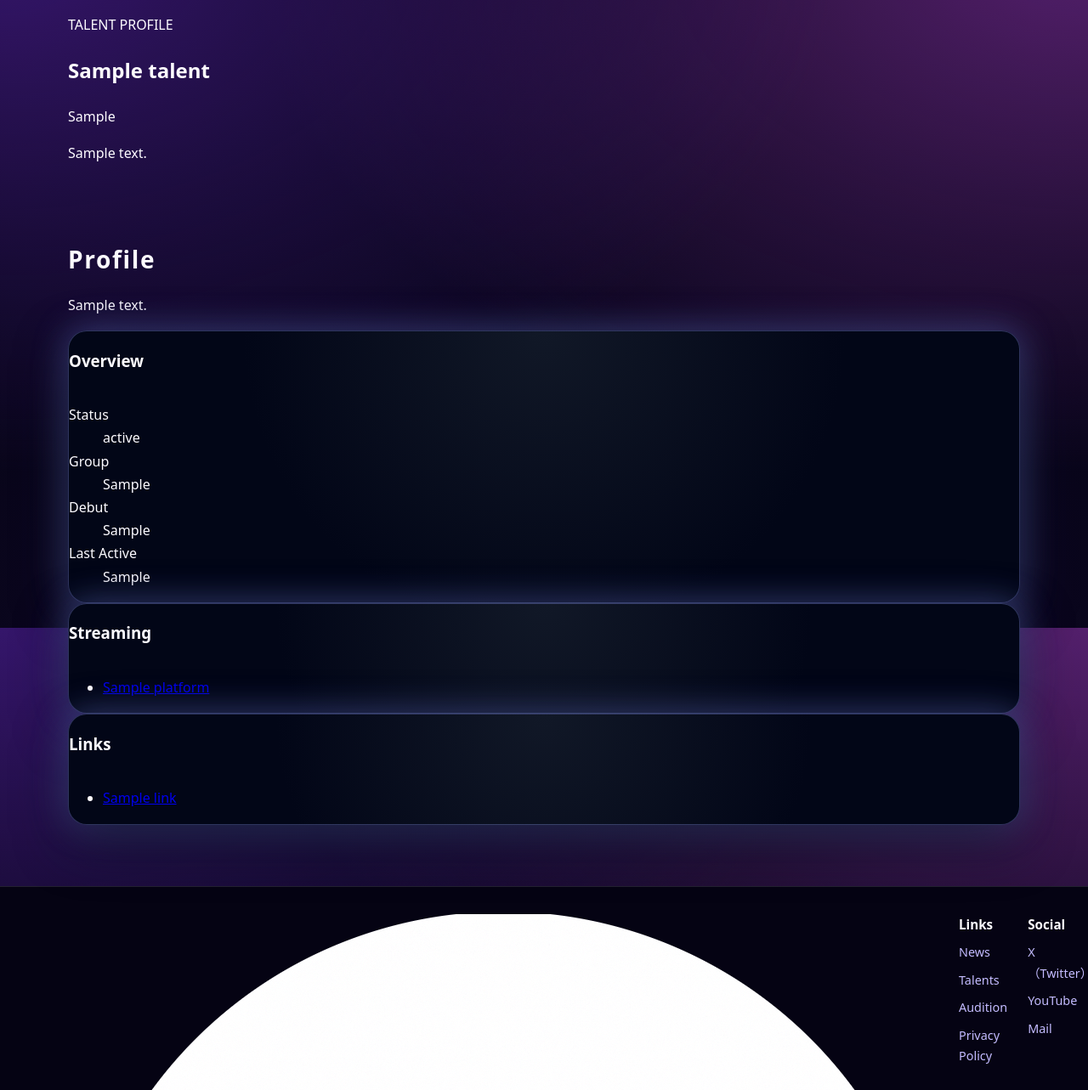
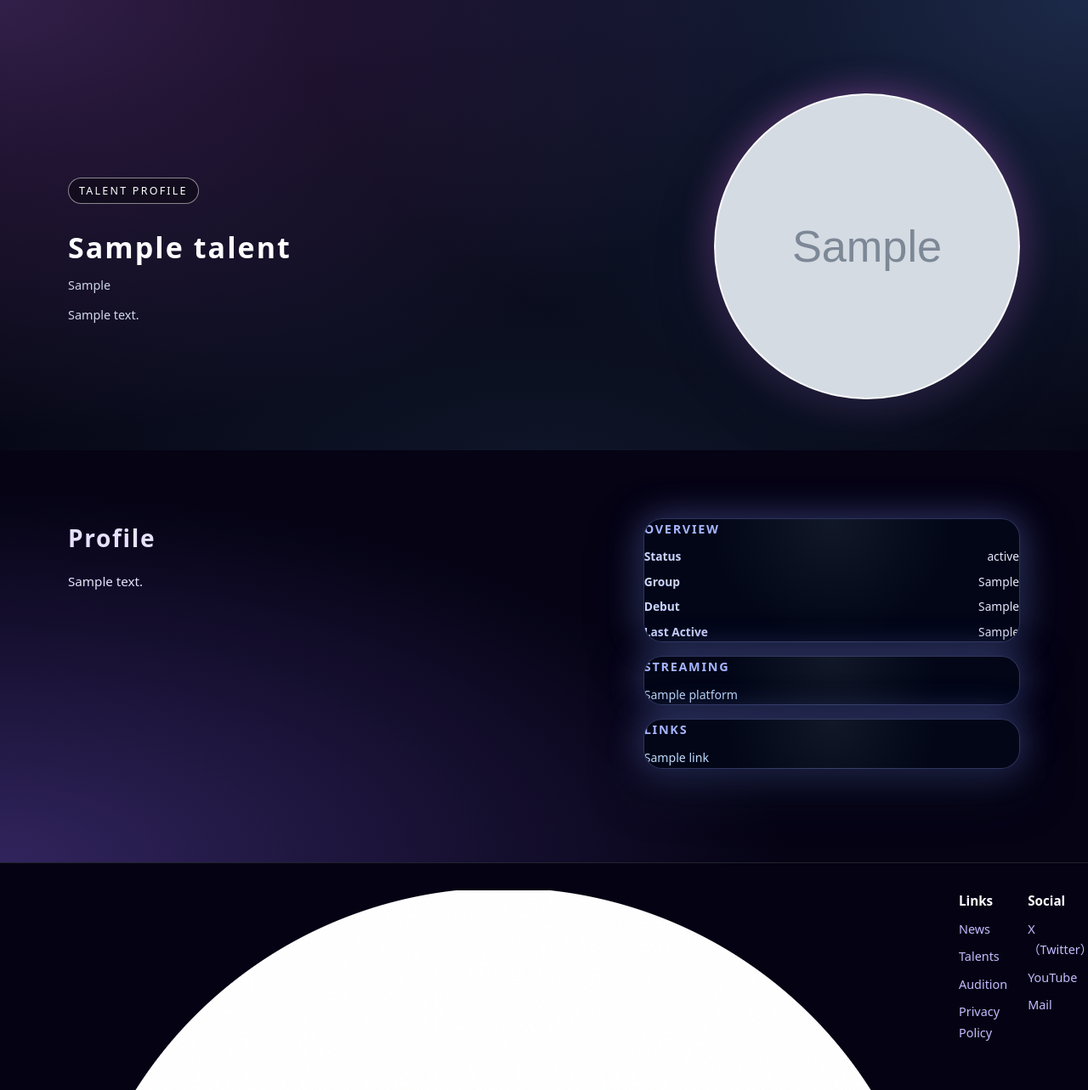
Before and after one commit to shuu3126/coroproject.hp, a PHP site: page /html/talent.php?id=1 in a window 1280 px wide. Shown: the part 61-1344 px from the top of the page at 85% size. Run offline with PHP 8.4, Linux system fonts and the light colour scheme; tables that the repository leaves empty or names only in its code hold one stand-in row (values such as "Sample post"); grey boxes marked "Sample" are stand-in pictures.

Commit message:
Update styles.css

```diff
--- a/css/styles.css
+++ b/css/styles.css
@@ -996,3 +996,194 @@ select{
   background: rgba(15, 23, 42, .9);
   color: #e0e7ff;
 }
+/* ============================
+   Talent Detail Page
+   ============================ */
+
+/* ヒーロー部分（名前・タグ・アイコン） */
+.talent-hero{
+  position: relative;
+  padding: clamp(70px, 9vw, 110px) 0 clamp(40px, 6vw, 60px);
+  color: #fff;
+  overflow: hidden;
+}
+
+.talent-hero-bg{
+  position:absolute;
+  inset:0;
+  pointer-events:none;
+  background:
+    radial-gradient(120% 160% at 0% 0%, rgba(199,125,255,.25), transparent 60%),
+    radial-gradient(120% 160% at 100% 0%, rgba(96,165,250,.25), transparent 60%),
+    radial-gradient(80% 90% at 50% 105%, rgba(15,23,42,1), #02010b);
+  opacity: .95;
+}
+
+.talent-hero-inner{
+  position:relative;
+  z-index:1;
+  display:grid;
+  gap:32px;
+  align-items:center;
+}
+
+@media (min-width: 900px){
+  .talent-hero-inner{
+    grid-template-columns:minmax(0, 1.1fr) minmax(0, 1fr);
+  }
+}
+
+/* 左側（テキスト） */
+.talent-hero-main .eyebrow{
+  display:inline-flex;
+  padding:4px 12px;
+  border-radius:999px;
+  font-size:.78rem;
+  letter-spacing:.18em;
+  text-transform:uppercase;
+  border:1px solid rgba(255,255,255,.5);
+  background:rgba(0,0,0,.35);
+}
+
+.talent-name-main{
+  margin:10px 0 4px;
+  font-size: clamp(26px, 3.2vw, 34px);
+  letter-spacing:.06em;
+}
+
+.talent-name-kana{
+  margin:0 0 10px;
+  font-size:.9rem;
+  color:rgba(226,232,255,.9);
+}
+
+.talent-tags{
+  display:flex;
+  flex-wrap:wrap;
+  gap:8px;
+  margin:8px 0 12px;
+}
+.talent-tags span{
+  padding:3px 10px;
+  border-radius:999px;
+  font-size:.8rem;
+  border:1px solid rgba(148,163,255,.8);
+  background:rgba(15,23,42,.9);
+}
+
+.talent-catch{
+  margin:0;
+  max-width:480px;
+  font-size:.9rem;
+  color:rgba(226,232,255,.92);
+}
+
+/* 右側（アイコン画像） */
+.talent-hero-visual{
+  justify-self:end;
+}
+.talent-hero-avatar{
+  width:min(360px, 38vw);
+  aspect-ratio: 1 / 1;
+  border-radius:50%;
+  background-size:cover;
+  background-position:center;
+  box-shadow:
+    0 22px 60px rgba(15,23,42,.95),
+    0 0 40px rgba(244,114,255,.45);
+  border: 2px solid rgba(255,255,255,.85);
+}
+
+/* ============================
+   Talent Detail - Profile layout
+   ============================ */
+
+.talent-profile-section{
+  padding: 80px 0 110px;
+  background:
+    radial-gradient(120% 150% at 0% 100%, #31245d 0%, transparent 60%),
+    #050314;
+}
+
+.talent-profile-inner{
+  display:grid;
+  gap:32px;
+}
+
+@media (min-width: 920px){
+  .talent-profile-inner{
+    grid-template-columns:minmax(0, 1.6fr) minmax(0, 1.1fr);
+    align-items:flex-start;
+  }
+}
+
+.talent-profile-main{
+  font-size:.95rem;
+  color:#e7e1ff;
+}
+.talent-profile-main .section-title{
+  margin:0 0 14px;
+}
+.talent-profile-main p{
+  margin:.4rem 0;
+}
+
+/* 右側サイドカード */
+.talent-profile-side{
+  display:grid;
+  gap:16px;
+}
+
+/* 上で .talent-card を一覧と共用しているので装飾だけ微調整したい場合はここで上書きしてもOK */
+.talent-card-title{
+  margin:0 0 8px;
+  font-size:.9rem;
+  letter-spacing:.12em;
+  text-transform:uppercase;
+  color:#a5b4ff;
+}
+
+.talent-meta-list{
+  margin:0;
+  padding:0;
+  display:grid;
+  gap:6px;
+  font-size:.86rem;
+}
+.talent-meta-list div{
+  display:flex;
+  justify-content:space-between;
+  gap:10px;
+}
+.talent-meta-list dt{
+  font-weight:600;
+  color:#cbd5ff;
+}
+.talent-meta-list dd{
+  margin:0;
+  color:#e5e7ff;
+}
+
+/* Streaming / Links */
+.talent-link-list{
+  list-style:none;
+  margin:0;
+  padding:0;
+  display:grid;
+  gap:6px;
+  font-size:.88rem;
+}
+.talent-link-list a{
+  color:#bfdbfe;
+  text-decoration:none;
+}
+.talent-link-list a:hover{
+  color:#fff;
+  text-decoration:underline;
+}
+
+.talent-card-note{
+  margin:0;
+  font-size:.85rem;
+  color:#9ca3c3;
+}
```
